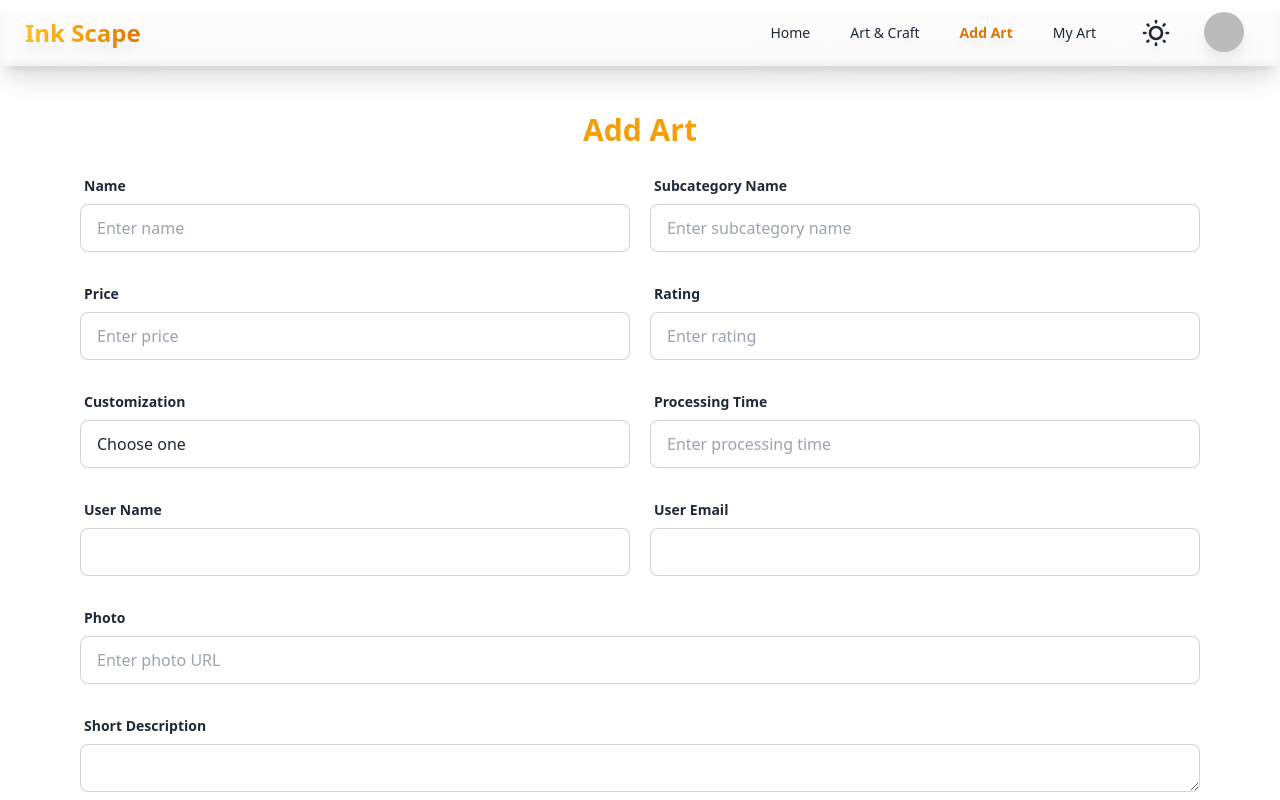
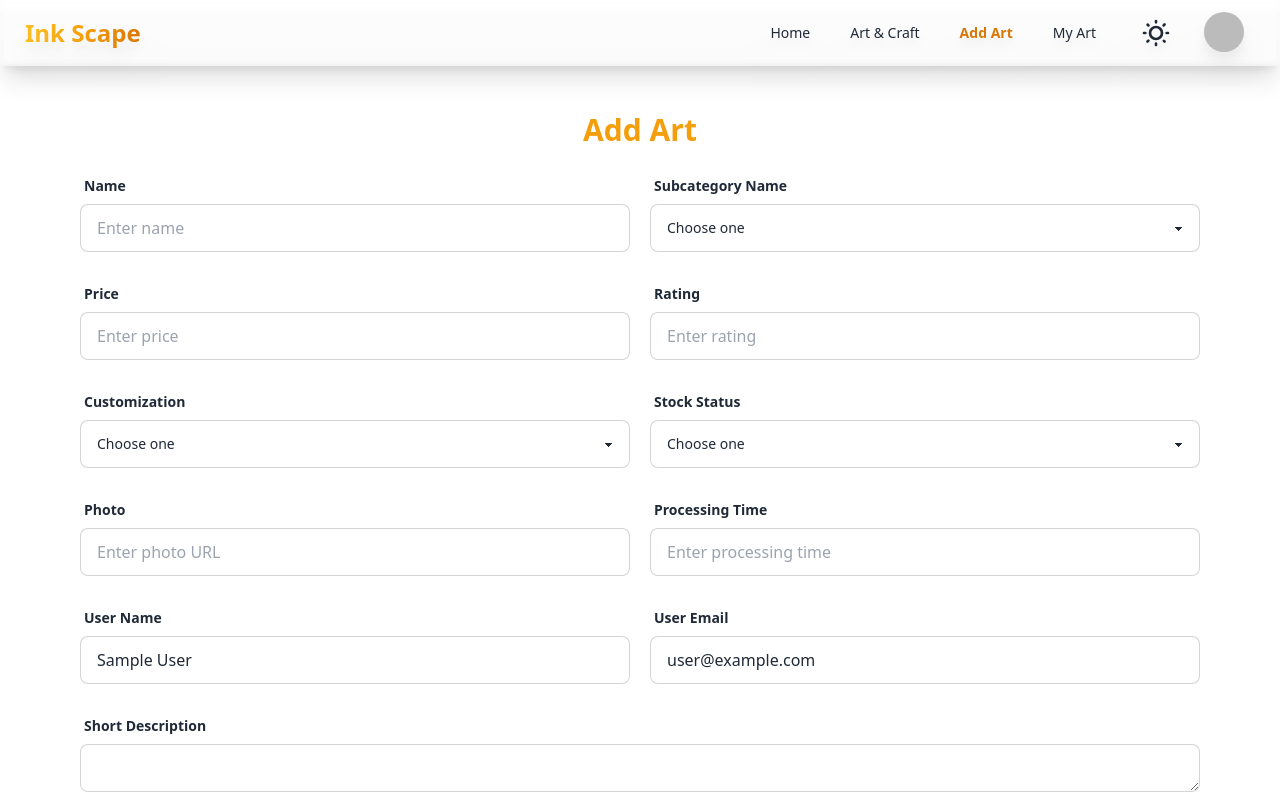
Before and after one commit to Oronno-Akter-Usha/inkScape-client, a React (Vite) app: page /addArt in a window 1280 px wide. Shown: the top 800 px of the page. Built offline with nearby package versions, Linux system fonts and the light colour scheme; no server answers; sample sign-in values are in the browser's storage.

Commit message:
added private route

```diff
--- a/src/pages/AddArt/AddArt.jsx
+++ b/src/pages/AddArt/AddArt.jsx
@@ -1,6 +1,40 @@
+import { useContext } from "react";
+import { AuthContext } from "../../providers/AuthProvider";
+
 const AddArt = () => {
+  const { user } = useContext(AuthContext);
+
   const handleAddArt = (e) => {
     e.preventDefault();
+    const form = e.target;
+    const itemName = form.itemName.value;
+    const subcategory = form.subcategory.value;
+    const price = form.price.value;
+    const rating = form.rating.value;
+    const customization = form.customization.value;
+    const stockStatus = form.stockStatus.value;
+    const photo = form.photo.value;
+    const processingTime = form.processingTime.value;
+    const userName = form.userName.value;
+    const userEmail = form.userEmail.value;
+    const shortDescription = form.shortDescription.value;
+
+    form.reset();
+
+    const art = {
+      itemName,
+      subcategory,
+      price,
+      rating,
+      customization,
+      stockStatus,
+      photo,
+      processingTime,
+      userName,
+      userEmail,
+      shortDescription,
+    };
+    console.log(art);
   };
   return (
     <div className="mt-28 mx-5 md:mx-20">
@@ -16,23 +50,32 @@ const AddArt = () => {
             </label>
             <input
               type="text"
-              name="name"
+              name="itemName"
               placeholder="Enter name"
               className="input input-bordered w-full"
               required
             />
           </div>
-          <div className="form-control md:w-1/2">
+          <div className="form-control md:w-1/2 mb-6 md:mb-0">
             <label className="label">
               <span className="label-text font-bold">Subcategory Name</span>
             </label>
-            <input
-              type="text"
+            <select
+              id="subcategory"
               name="subcategory"
-              placeholder="Enter subcategory name"
-              className="input input-bordered w-full"
+              className="select select-bordered "
               required
-            />
+            >
+              <option disabled selected>
+                Choose one
+              </option>
+              <option value="landscape painting">Landscape Painting</option>
+              <option value="protrait drawing"> Portrait Drawing</option>
+              <option value="watercolour painting">Watercolour Painting</option>
+              <option value="oil painting">Oil Painting</option>
+              <option value="charcoal sketching">Charcoal Sketching</option>
+              <option value="cartoon drawing">Cartoon Drawing</option>
+            </select>
           </div>
         </div>
         {/* form price and rating row */}
@@ -62,7 +105,7 @@ const AddArt = () => {
             />
           </div>
         </div>
-        {/* form customization and processing_time row */}
+        {/* form customization  row */}
         <div className="md:flex gap-5 mb-6">
           <div className="form-control md:w-1/2 mb-6 md:mb-0">
             <label className="label">
@@ -71,14 +114,46 @@ const AddArt = () => {
             <select
               id="customization"
               name="customization"
-              className="input input-bordered"
+              className="select select-bordered "
             >
-              <option value="chooseOne" disabled selected>
+              <option disabled selected>
                 Choose one
               </option>
               <option value="yes">Yes</option>
               <option value="no">No</option>
             </select>
+          </div>
+          <div className="form-control md:w-1/2 mb-6 md:mb-0">
+            <label className="label">
+              <span className="label-text font-bold">Stock Status</span>
+            </label>
+            <select
+              id="stockStatus"
+              name="stockStatus"
+              className="select select-bordered"
+            >
+              <option disabled selected>
+                Choose one
+              </option>
+              <option value="inStock"> In stock</option>
+              <option value="madeToOrder">Made to Order</option>
+            </select>
+          </div>
+        </div>
+
+        {/* form photo and processing_time row */}
+        <div className=" md:flex gap-5 mb-6">
+          <div className="form-control md:w-1/2">
+            <label className="label">
+              <span className="label-text font-bold">Photo</span>
+            </label>
+            <input
+              type="text"
+              name="photo"
+              placeholder="Enter photo URL"
+              className="input input-bordered w-full"
+              required
+            />
           </div>
           <div className="form-control md:w-1/2">
             <label className="label">
@@ -101,9 +176,10 @@ const AddArt = () => {
             </label>
             <input
               type="text"
-              name=""
-              placeholder=""
+              name="userName"
+              defaultValue={user?.displayName}
               className="input input-bordered w-full"
+              readOnly
               required
             />
           </div>
@@ -113,24 +189,10 @@ const AddArt = () => {
             </label>
             <input
               type="text"
-              name=""
-              placeholder=""
+              name="userEmail"
+              defaultValue={user?.email}
               className="input input-bordered w-full"
-              required
-            />
-          </div>
-        </div>
-        {/* form photo row */}
-        <div className="mb-6">
-          <div className="form-control w-full">
-            <label className="label">
-              <span className="label-text font-bold">Photo</span>
-            </label>
-            <input
-              type="text"
-              name="photo"
-              placeholder="Enter photo URL"
-              className="input input-bordered w-full"
+              readOnly
               required
             />
           </div>
--- a/src/pages/Login/Login.jsx
+++ b/src/pages/Login/Login.jsx
@@ -1,7 +1,7 @@
 import { useContext, useState } from "react";
 import { FaSquareGithub } from "react-icons/fa6";
 import { FcGoogle } from "react-icons/fc";
-import { Link } from "react-router-dom";
+import { Link, useNavigate } from "react-router-dom";
 import { AuthContext } from "../../providers/AuthProvider";
 import Swal from "sweetalert2";
 import { FaEye, FaEyeSlash } from "react-icons/fa";
@@ -9,6 +9,10 @@ import { FaEye, FaEyeSlash } from "react-icons/fa";
 const Login = () => {
   const [showPassword, setShowPassword] = useState(false);
   const { signIn, googleLogin, githubLogin } = useContext(AuthContext);
+
+  // navigation systems
+  const navigate = useNavigate();
+  const from = "/";
 
   const handleSignIn = (e) => {
     e.preventDefault();
@@ -20,6 +24,7 @@ const Login = () => {
     signIn(email, password)
       .then((result) => {
         console.log(result.user);
+        navigate(from);
 
         Swal.fire({
           title: "Success!",
--- a/src/pages/Login/Register.jsx
+++ b/src/pages/Login/Register.jsx
@@ -1,5 +1,5 @@
 import { useContext, useState } from "react";
-import { Link } from "react-router-dom";
+import { Link, useLocation, useNavigate } from "react-router-dom";
 import { AuthContext } from "../../providers/AuthProvider";
 import { FaEye, FaEyeSlash } from "react-icons/fa";
 import Swal from "sweetalert2";
@@ -8,6 +8,11 @@ const Register = () => {
   const [showPassword, setShowPassword] = useState(false);
   const [registerError, setRegisterError] = useState("");
   const { createUser } = useContext(AuthContext);
+
+  // navigation systems
+  const navigate = useNavigate();
+  const location = useLocation();
+  const from = location?.state || "/";
 
   const handleRegister = (e) => {
     e.preventDefault();
@@ -35,6 +40,7 @@ const Register = () => {
 
     createUser(email, password, name, photo)
       .then((result) => {
+        navigate(from);
         console.log(result.user);
         const user = { email, password, name, photo };
 
--- a/src/pages/Shared/Navbar.jsx
+++ b/src/pages/Shared/Navbar.jsx
@@ -4,6 +4,7 @@ import { AuthContext } from "../../providers/AuthProvider";
 
 const Navbar = () => {
   const { user, logout } = useContext(AuthContext);
+
   const navLinks = (
     <>
       <NavLink
--- /dev/null
+++ b/src/routes/PrivateRoute.jsx
@@ -0,0 +1,31 @@
+import { useContext } from "react";
+import { AuthContext } from "../providers/AuthProvider";
+import { Navigate, useLocation } from "react-router-dom";
+import PropTypes from "prop-types";
+
+const PrivateRoute = ({ children }) => {
+  const { user, loading } = useContext(AuthContext);
+
+  const location = useLocation();
+  console.log(location.pathname);
+
+  if (loading) {
+    return (
+      <div className="h-screen w-full flex items-center justify-center">
+        <span className="loading loading-spinner loading-lg text-purple-600"></span>
+      </div>
+    );
+  }
+
+  if (user) {
+    return children;
+  }
+
+  return <Navigate state={location.pathname} to={"/login"}></Navigate>;
+};
+
+PrivateRoute.propTypes = {
+  children: PropTypes.node,
+};
+
+export default PrivateRoute;
--- a/src/routes/Routes.jsx
+++ b/src/routes/Routes.jsx
@@ -5,6 +5,7 @@ import Login from "../pages/Login/Login";
 import Register from "../pages/Login/Register";
 import AddArt from "../pages/AddArt/AddArt";
 import ErrorPage from "../pages/ErrorPage/ErrorPage";
+import PrivateRoute from "./PrivateRoute";
 const router = createBrowserRouter([
   {
     path: "/",
@@ -17,7 +18,11 @@ const router = createBrowserRouter([
       },
       {
         path: "/addArt",
-        element: <AddArt></AddArt>,
+        element: (
+          <PrivateRoute>
+            <AddArt></AddArt>
+          </PrivateRoute>
+        ),
       },
       {
         path: "/login",
```
